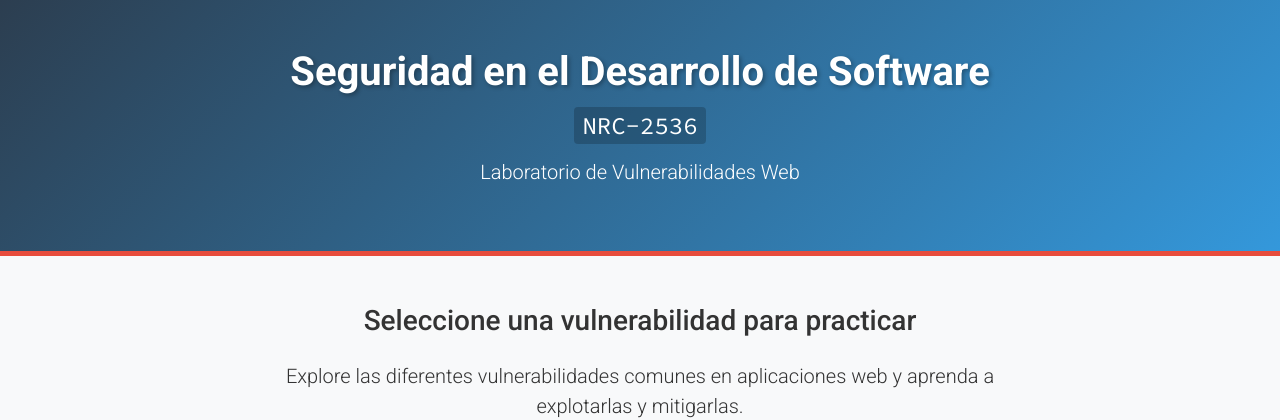
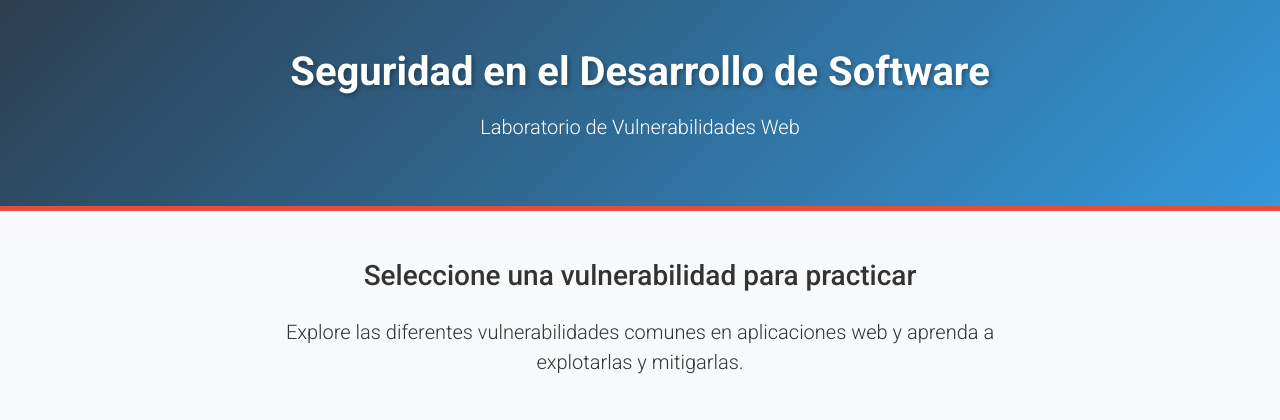
Before and after one commit to wpadillav/web-vuln-lab, a PHP site: page / in a window 1280 px wide. Shown: the top 420 px of the page. Run offline with PHP 8.4, Linux system fonts and the light colour scheme.

```diff
--- a/sitio/hackme.php
+++ b/sitio/hackme.php
@@ -20,7 +20,7 @@ $comments = $db->query("SELECT * FROM comments ORDER BY created_at DESC");
 <head>
     <meta charset="UTF-8">
     <meta name="viewport" content="width=device-width, initial-scale=1.0">
-    <title>XSS Lab - UNIMINUTO</title>
+    <title>XSS Lab - Seguridad en el Desarrollo de Software</title>
     <link href="https://cdn.jsdelivr.net/npm/bootstrap@5.3.0/dist/css/bootstrap.min.css" rel="stylesheet">
     <link rel="stylesheet" href="https://cdnjs.cloudflare.com/ajax/libs/font-awesome/6.4.0/css/all.min.css">
     <link href="https://fonts.googleapis.com/css2?family=Roboto:wght@300;400;500;700&family=Source+Code+Pro:wght@400;600&display=swap" rel="stylesheet">
--- a/sitio/index.html
+++ b/sitio/index.html
@@ -3,7 +3,7 @@
 <head>
     <meta charset="UTF-8">
     <meta name="viewport" content="width=device-width, initial-scale=1.0">
-    <title>NRC-Seguridad en el Desarrollo de Software</title>
+    <title>Seguridad en el Desarrollo de Software</title>
     <link href="https://cdn.jsdelivr.net/npm/bootstrap@5.3.0/dist/css/bootstrap.min.css" rel="stylesheet">
     <link rel="stylesheet" href="https://cdnjs.cloudflare.com/ajax/libs/font-awesome/6.4.0/css/all.min.css">
     <link href="https://fonts.googleapis.com/css2?family=Roboto:wght@300;400;500;700&family=Source+Code+Pro:wght@400;600&display=swap" rel="stylesheet">
@@ -91,7 +91,6 @@
     <header class="header text-center">
         <div class="container">
             <h1 class="course-title mb-3">Seguridad en el Desarrollo de Software</h1>
-            <h2 class="h4"><span class="course-code">NRC-2536</span></h2>
             <p class="lead mt-3">Laboratorio de Vulnerabilidades Web</p>
         </div>
     </header>
--- a/sitio/login.php
+++ b/sitio/login.php
@@ -32,7 +32,7 @@ if ($_SERVER['REQUEST_METHOD'] == 'POST') {
 <head>
     <meta charset="UTF-8">
     <meta name="viewport" content="width=device-width, initial-scale=1.0">
-    <title>SQL Injection Lab - UNIMINUTO</title>
+    <title>SQL Injection Lab - Seguridad en el Desarrollo de Software</title>
     <link href="https://cdn.jsdelivr.net/npm/bootstrap@5.3.0/dist/css/bootstrap.min.css" rel="stylesheet">
     <link rel="stylesheet" href="https://cdnjs.cloudflare.com/ajax/libs/font-awesome/6.4.0/css/all.min.css">
     <link href="https://fonts.googleapis.com/css2?family=Roboto:wght@300;400;500;700&family=Source+Code+Pro:wght@400;600&display=swap" rel="stylesheet">
@@ -43,7 +43,6 @@ if ($_SERVER['REQUEST_METHOD'] == 'POST') {
     <header class="header text-center">
         <div class="container">
             <h1 class="course-title mb-3">Seguridad en el Desarrollo de Software</h1>
-            <h2 class="h4"><span class="course-code">NRC-2536</span></h2>
             <p class="lead mt-3">Laboratorio de SQL Injection</p>
         </div>
     </header>
```
